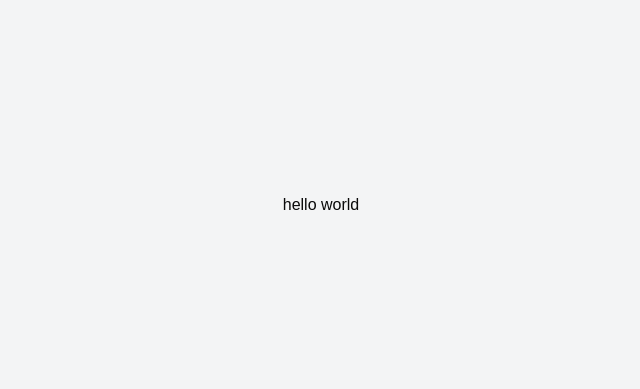
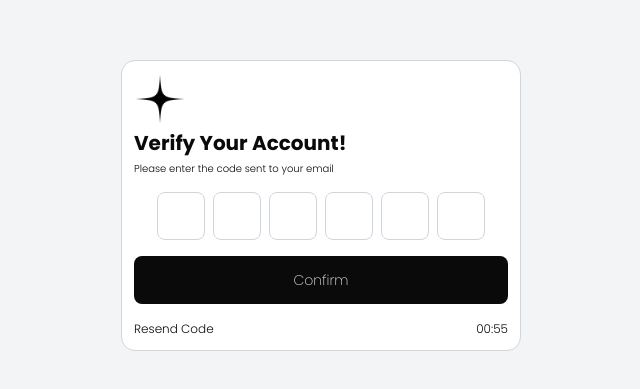
Before and after one commit to fjcj0/Velora, a React (Vite) app in the folder client/: page /check-code/1 in a window 1280 px wide. Shown: the part 195-584 px from the top of the page, without its empty margins (319-959 px from the left). Built offline with nearby package versions, Linux system fonts and the light colour scheme.

Commit message:
finish verifications page

```diff
--- a/client/src/App.tsx
+++ b/client/src/App.tsx
@@ -1,7 +1,6 @@
 import { Route, Routes } from 'react-router-dom';
 import LoginPage from './pages/auth-pages/LoginPage';
 import RegisterPage from './pages/auth-pages/RegisterPage';
-import VerificationPage from './pages/auth-pages/VerificationPage';
 import AuthLayout from './layouts/AuthLayout';
 import PageNotFound from './tools/PageNotFound';
 import ForgetPasswordPage from './pages/auth-pages/ForgetPasswordPage';
@@ -19,7 +18,6 @@ function App() {
           <Route index element={<PageNotFound/>} />
           <Route path='login' element={<LoginPage/>}/>
           <Route path='register' element={<RegisterPage/>}/>
-          <Route path='verification/:verification-token' element={<VerificationPage/>}/>
         </Route>
         {/*Authntication Pages*/}
         <Route path='*' element={
--- a/client/src/components/inputs/AuthInput.tsx
+++ b/client/src/components/inputs/AuthInput.tsx
@@ -1,5 +1,4 @@
 import { useState } from "react";
-
 const AuthInput = ({
     label,
     placeholder,
@@ -56,5 +55,4 @@ const AuthInput = ({
         </div>
     );
 };
-
 export default AuthInput;
--- a/client/src/components/inputs/InputCode.tsx
+++ b/client/src/components/inputs/InputCode.tsx
@@ -1,8 +1,48 @@
-const InputCode = () => {
-    return (
-        <div>
-
-        </div>
+import React, { useRef } from "react";
+type InputCodeProps = {
+  length?: number;
+  onChange?: (code: string) => void;
+};
+const InputCode: React.FC<InputCodeProps> = ({ length = 6, onChange }) => {
+  const inputsRef = useRef<Array<HTMLInputElement | null>>([]);
+  const handleChange = (value: string, index: number) => {
+    if (!/^[0-9]?$/.test(value)) return;
+    const newCode = inputsRef.current.map((input, i) =>
+      i === index ? value : input?.value || ""
     );
-}
+    onChange?.(newCode.join(""));
+    if (value && index < length - 1) {
+      inputsRef.current[index + 1]?.focus();
+    }
+  };
+  const handleKeyDown = (
+    e: React.KeyboardEvent<HTMLInputElement>,
+    index: number
+  ) => {
+    if (
+      e.key === "Backspace" &&
+      !inputsRef.current[index]?.value &&
+      index > 0
+    ) {
+      inputsRef.current[index - 1]?.focus();
+    }
+  };
+  return (
+    <div className="flex items-center justify-center gap-2">
+      {Array.from({ length }).map((_, index) => (
+        <input
+          key={index}
+          type="text"
+          maxLength={1}
+          ref={(el) => {
+            inputsRef.current[index] = el;
+          }}
+          onChange={(e) => handleChange(e.target.value, index)}
+          onKeyDown={(e) => handleKeyDown(e, index)}
+          className="w-12 h-12 text-center border border-gray-300 rounded-md outline-none focus:border-black font-poppins"
+        />
+      ))}
+    </div>
+  );
+};
 export default InputCode;
--- a/client/src/layouts/AuthLayout.tsx
+++ b/client/src/layouts/AuthLayout.tsx
@@ -1,10 +1,10 @@
 import AuthLink from "../components/links/AuthLink";
-import { Outlet, useLocation } from "react-router-dom";
+import { Link, Outlet, useLocation } from "react-router-dom";
 import { AnimatePresence, motion } from "framer-motion";
 const AuthLayout = () => {
   const location = useLocation();
-  if (location.pathname === '/auth') {
-    return <Outlet/>
+  if (location.pathname === "/auth") {
+    return <Outlet />;
   }
   return (
     <div className="w-screen min-h-screen bg-[#F3F4F5] flex items-center justify-center p-3">
@@ -53,6 +53,12 @@ const AuthLayout = () => {
             >
               <Outlet />
               <div className="w-full mt-3 flex items-center justify-center flex-col gap-3">
+                <Link
+                  to={"/forget-password"}
+                  className="self-start text-[12px] font-poppins font-[300] underline hover:opacity-50 duration-300 ease transition-all"
+                >
+                  Forgot Your Password?
+                </Link>
                 <div className="w-full flex items-center gap-3">
                   <div className="flex-1 h-[1px] bg-gray-300" />
                   <p className="text-gray-500 font-poppins text-sm font-[300]">
--- a/client/src/pages/auth-pages/CodePage.tsx
+++ b/client/src/pages/auth-pages/CodePage.tsx
@@ -1,8 +1,56 @@
+import { useEffect, useState } from "react";
+import AuthButton from "../../components/buttons/AuthButton";
+import InputCode from "../../components/inputs/InputCode";
 const CodePage = () => {
-    return (
-        <div className="w-screen min-h-screen bg-[#F3F4F5] flex items-center justify-center">
-            <h1>hello world</h1>
+  const [timer, setTimer] = useState(60);
+  const handleCodeChange = (code: string) => {
+    console.log("Code:", code);
+  };
+  useEffect(() => {
+    if (timer === 0) return;
+    const interval = setInterval(() => {
+      setTimer((prev) => prev - 1);
+    }, 1000);
+    return () => clearInterval(interval);
+  }, [timer]);
+  const handleResend = () => {
+    console.log("Resend code");
+    setTimer(60);
+  };
+  return (
+    <div className="w-screen min-h-screen bg-[#F3F4F5] flex items-center justify-center">
+      <div className="w-[25rem] max-sm:w-[95%] flex items-center justify-center flex-col gap-4 bg-white p-3 rounded-xl border-1 border-gray-300">
+        <div className="w-full flex flex-col items-start justify-start gap-1">
+          <img src="/star.png" className="w-13" />
+          <h2 className="font-bold font-poppins text-xl">
+            Verify Your Account!
+          </h2>
+          <p className="font-poppins font-[300] text-[10px]">
+            Please enter the code sent to your email
+          </p>
         </div>
-    );
-}
-export default CodePage
+        <div className="flex items-center justify-center gap-3 flex-row">
+          <InputCode length={6} onChange={handleCodeChange} />
+        </div>
+        <AuthButton
+          title="Confirm"
+          isLoading={false}
+          onClick={async () => console.log("Hello")}
+        />
+        <div className="w-full font-poppins text-[12px] font-[300] flex items-center justify-between">
+          <button
+            type="button"
+            onClick={handleResend}
+            disabled={timer !== 0}
+          >
+            Resend Code
+          </button>
+          <div>
+            {timer > 0 && <span>00:{timer.toString().padStart(2, "0")}</span>}
+          </div>
+        </div>
+      </div>
+    </div>
+  );
+};
+export default CodePage;
--- a/client/src/pages/auth-pages/ForgetPasswordPage.tsx
+++ b/client/src/pages/auth-pages/ForgetPasswordPage.tsx
@@ -1,8 +1,30 @@
+import AuthButton from "../../components/buttons/AuthButton";
+import AuthInput from "../../components/inputs/AuthInput";
 const ForgetPasswordPage = () => {
-    return (
+  return (
     <div className="w-screen min-h-screen bg-[#F3F4F5] flex items-center justify-center">
-        <h1>hello world</h1>
+      <div className="w-[20rem] max-sm:w-[95%] flex items-center justify-center flex-col gap-4 bg-white p-3 rounded-xl border-1 border-gray-300">
+        <div className="w-full flex flex-col items-start justify-start gap-1">
+          <img src="/star.png" className="w-13" />
+          <h2 className="font-bold font-poppins text-xl">Check Identity!</h2>
+          <p className="font-poppins font-[300] text-[10px]">
+            Please Enter your email to check your identity
+          </p>
+        </div>
+        <AuthInput
+          type="email"
+          icon="/email.png"
+          isPassword={false}
+          placeholder="Enter your email address"
+          label="Email"
+        />
+        <AuthButton
+          title="Send Link"
+          isLoading={false}
+          onClick={async () => console.log("Hello")}
+        />
+      </div>
     </div>
-    );
-}
+  );
+};
 export default ForgetPasswordPage;
--- a/client/src/pages/auth-pages/ResetPasswordPage.tsx
+++ b/client/src/pages/auth-pages/ResetPasswordPage.tsx
@@ -1,8 +1,32 @@
+import AuthButton from "../../components/buttons/AuthButton";
+import AuthInput from "../../components/inputs/AuthInput";
 const ResetPasswordPage = () => {
-    return (
-        <div className="w-screen min-h-screen bg-[#F3F4F5] flex items-center justify-center">
-            <h1>hello world</h1>
+  return (
+    <div className="w-screen min-h-screen bg-[#F3F4F5] flex items-center justify-center">
+      <div className="w-[20rem] max-sm:w-[95%] flex items-center justify-center flex-col gap-4 bg-white p-3 rounded-xl border-1 border-gray-300">
+        <div className="w-full flex flex-col items-start justify-start gap-1">
+          <img src="/star.png" className="w-13" />
+          <h2 className="font-bold font-poppins text-xl">
+            Recover Your Account!
+          </h2>
+          <p className="font-poppins font-[300] text-[10px]">
+            Please Enter your new password
+          </p>
         </div>
-    );
-}
+        <AuthInput
+          type="password"
+          icon=""
+          isPassword={true}
+          placeholder="Enter your new password"
+          label="New Password"
+        />
+        <AuthButton
+          title="Confirm"
+          isLoading={false}
+          onClick={async () => console.log("Hello")}
+        />
+      </div>
+    </div>
+  );
+};
 export default ResetPasswordPage;
--- a/client/src/pages/auth-pages/VerificationPage.tsx
+++ /dev/null
@@ -1,8 +0,0 @@
-const VerificationPage = () => {
-    return (
-        <div>
-            <h1>Verification Page</h1>
-        </div>
-    );
-}
-export default VerificationPage;
```
Lines whose indentation alone changed are shown as unchanged.
